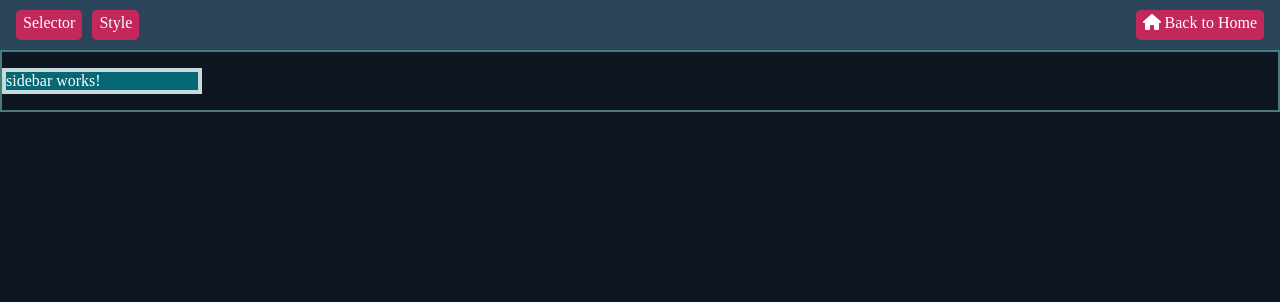
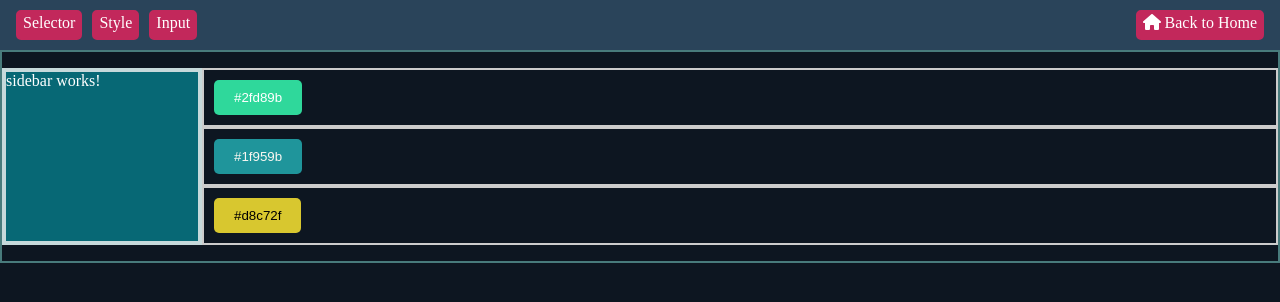
Before and after one commit to rupeshdp7/angular-ssr-standalone, an Angular app: page /input in a window 1280 px wide. Before the commit this address led to /. Shown: the top 302 px of the page. Built offline with nearby package versions, Linux system fonts and the light colour scheme.

Commit message:
Input component added.

```diff
--- a/src/app/app.routes.ts
+++ b/src/app/app.routes.ts
@@ -4,6 +4,7 @@ import { StyleComponent } from './style/style.component';
 import { ViewEncapsulationEmulatedComponent } from './style/view-encapsulation-emulated/view-encapsulation-emulated.component';
 import { ViewEncapsulationNoneComponent } from './style/view-encapsulation-none/view-encapsulation-none.component';
 import { ViewEncapsulationShadowDomComponent } from './style/view-encapsulation-shadow-dom/view-encapsulation-shadow-dom.component';
+import { InputComponent } from './input/input.component';
 
 export const routes: Routes = [
     { path: 'selector', component: SelectorComponent, title: 'Selector'},
@@ -14,4 +15,5 @@ export const routes: Routes = [
             { path: 'shadow-dom', component: ViewEncapsulationShadowDomComponent, title: "Style - Shadow DOM" },
         ]
     },
+    {path: 'input', component: InputComponent, title: 'Input'}
 ];
--- a/src/app/header/header.component.ts
+++ b/src/app/header/header.component.ts
@@ -14,7 +14,8 @@ export class HeaderComponent {
   faHome = faHome;
   navigationList: NavigationList = [
     { id:"selector", label: "Selector", route: "selector" },
-    { id:"style", label: "Style", route: "style" }
+    { id: "style", label: "Style", route: "style" },
+    { id: "input", label: "Input", route: "input" },
   ]
 }
 export type Navigation = {
--- /dev/null
+++ b/src/app/input/child/child.component.html
@@ -0,0 +1,3 @@
+<div class="button-holder">
+    <input type="button" [value]="buttonText" [style.backgroundColor]="buttonColor" [style.color]="buttonTextColor">
+</div>
--- /dev/null
+++ b/src/app/input/child/child.component.scss
@@ -0,0 +1,11 @@
+.button-holder{
+    padding: 10px;
+    border: 2px solid #ccc;
+
+    input{
+        padding: 10px 20px;
+        border: none;
+        cursor: pointer;
+        border-radius: 5px;
+    }
+}
--- /dev/null
+++ b/src/app/input/child/child.component.ts
@@ -0,0 +1,40 @@
+import { Component, Input } from '@angular/core';
+
+@Component({
+  selector: 'app-child',
+  standalone: true,
+  imports: [],
+  templateUrl: './child.component.html',
+  styleUrl: './child.component.scss'
+})
+export class ChildComponent {
+  _buttonColor: string = '#000000';
+  @Input() set buttonColor(color:string){
+    this._buttonColor = color;
+  };
+  get buttonColor() {
+    return this._buttonColor;
+  }
+
+  //* Input set as required
+  _buttonText: string = 'Default Text';
+  @Input({required:true}) set buttonText(text:string){
+    this._buttonText = text;
+  };
+  get buttonText() {
+    return this._buttonText;
+  }
+
+  //* Input transform enabled
+  _buttonTextColor: string = '#000000';
+  @Input({transform: toUpperCase}) set buttonTextColor(color:string){
+    this._buttonTextColor = color;
+  };
+  get buttonTextColor() {
+    return this._buttonTextColor;
+  }
+}
+
+function toUpperCase(value:string){
+  return value.toUpperCase();
+}
--- /dev/null
+++ b/src/app/input/input.component.html
@@ -0,0 +1,3 @@
+<app-child [buttonColor]="'#2fd89b'" [buttonText]="'#2fd89b'" [buttonTextColor]="'#fFF'"></app-child>
+<app-child [buttonColor]="'#1f959b'" [buttonText]="'#1f959b'" [buttonTextColor]="'#f9f7f1'"></app-child>
+<app-child [buttonColor]="'#d8c72f'" [buttonText]="'#d8c72f'"></app-child>
```
Also changed, not shown: src/app/input/input.component.ts (added, +13 -0 lines), src/app/input/input.component.scss (added), 2 other files (tests, documents, lock files or other folders).
